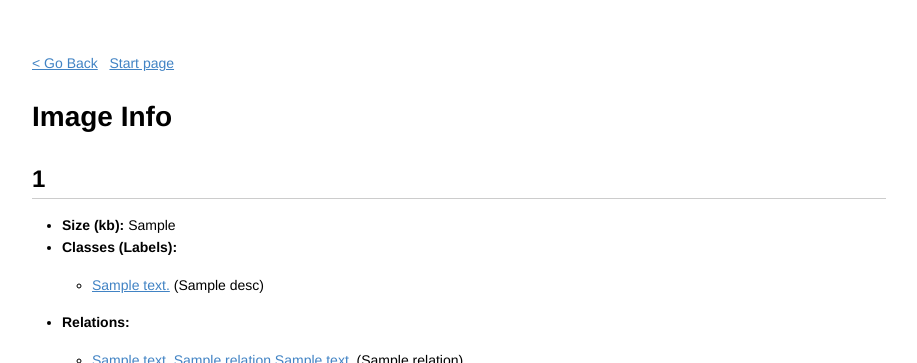
After one commit to Wilowisp98/bdcc_01_vertex_ai, a Flask app: template app/templates/image_info.html in a window 1280 px wide. The commit adds this page. Shown: the top 363 px of the page, without its empty margins (181-1098 px from the left). Run offline with Flask 3, Linux system fonts and the light colour scheme; the template is opened without the code that fills it: most values are stand-ins (such as "Sample title", 1, 10 or a date in 2020).

Commit message:
Vision AI + Image Info + Prev/Next Pages

```diff
--- a/app/main.py
+++ b/app/main.py
@@ -5,8 +5,11 @@ warnings.filterwarnings("ignore", category=FutureWarning)
 
 import flask
 import logging
+import requests
 import os
 import tfmodel
+
+import cloud_vision
 from google.cloud import bigquery
 from google.cloud import storage
 
@@ -63,7 +66,7 @@ def classes():
         FROM `{project_id}.vertex_dataset.image_labels`
         JOIN `{project_id}.vertex_dataset.classes` USING(Label)
         GROUP BY Description
-        ORDER BY NumImages DESC
+        ORDER BY Description ASC
     '''
     results_df = run_query(query)
     return flask.render_template('classes.html', results=to_flask_render_template(results_df))
@@ -84,24 +87,48 @@ def relations():
 @app.route('/image_info')
 def image_info():
     image_id = flask.request.args.get('image_id')
-    # TODO
-    return flask.render_template('not_implemented.html')
+    img_url = f'https://storage.googleapis.com/bdcc_open_images_dataset/images/{image_id}.jpg'
+    img_bytes = requests.get(img_url).content
+    size_kb = round(len(img_bytes) / 1024)
+    image_info = '''
+        SELECT
+            img.ImageId,
+            c1.Description,
+            img.label,
+            rel.relation,
+            c2.label as rel_label,
+            c2.description as rel_description
+        FROM `project01-418209.vertex_dataset.image_labels` img
+        INNER JOIN `project01-418209.vertex_dataset.classes` c1 USING (label)
+        LEFT JOIN `project01-418209.vertex_dataset.relations` rel
+            ON rel.ImageId = img.ImageId
+            AND img.label = rel.Label1
+        LEFT JOIN `project01-418209.vertex_dataset.classes` c2
+            ON c2.label = rel.label2
+        WHERE img.ImageId = '{}'
+    '''.format(image_id)
+    image_info = run_query(image_info)
+
+    labels = image_info[['label', 'Description']].drop_duplicates().to_dict(orient='records')
+    relations = image_info[['Description', 'relation', 'rel_label', 'rel_description']].drop_duplicates().dropna().to_dict(orient='records')
+    return flask.render_template('image_info.html', image_id=image_id, size_kb=size_kb, labels=labels, relations=relations)
 
 
 @app.route('/image_search')
 def image_search():
     description = flask.request.args.get('description', default='')
     image_limit = flask.request.args.get('image_limit', default=10, type=int)
+    page_num = flask.request.args.get('page', default=1, type=int)
     results_df = run_query(
         '''
         Select ImageId
         FROM `{project_id}.vertex_dataset.image_labels`
         INNER JOIN `{project_id}.vertex_dataset.classes` USING (Label)
         WHERE LOWER(description) LIKE '%{desc}%'
-        LIMIT {image_limit}
-        '''.format(project_id=PROJECT, desc=description.lower(), image_limit=image_limit)
+        LIMIT {image_limit} OFFSET {offset}
+        '''.format(project_id=PROJECT, desc=description.lower(), image_limit=image_limit, offset=(page_num-1) * image_limit)
     )
-    return flask.render_template('image_search.html', description=description, results=results_df['ImageId'].to_list())
+    return flask.render_template('image_search.html', description=description, results=results_df['ImageId'].to_list(), prev_page=max(page_num-1, 1), next_page=page_num+1, image_limit=image_limit)
 
 
 @app.route('/relation_search')
@@ -110,6 +137,7 @@ def relation_search():
     relation = flask.request.args.get('relation', default='%')
     class2 = flask.request.args.get('class2', default='%')
     image_limit = flask.request.args.get('image_limit', default=10, type=int)
+    page_num = flask.request.args.get('page', default=1, type=int)
 
     results_df = run_query(
         '''
@@ -120,10 +148,10 @@ def relation_search():
         WHERE LOWER(relation) LIKE '%{relation}%'
             AND LOWER(c1.description) LIKE '%{class1}%'
             AND LOWER(c2.description) LIKE '%{class2}%'
-        LIMIT {image_limit}
-        '''.format(project_id=PROJECT, relation=relation.lower(), image_limit=image_limit, class1=class1.lower(), class2=class2.lower())
+        LIMIT {image_limit} OFFSET {offset}
+        '''.format(project_id=PROJECT, relation=relation.lower(), image_limit=image_limit, class1=class1.lower(), class2=class2.lower(), offset=(page_num-1) * image_limit)
     )
-    return flask.render_template('relation_search.html', class1=class1, relation=relation, class2=class2, results=to_flask_render_template(results_df))
+    return flask.render_template('relation_search.html', class1=class1, relation=relation, class2=class2, results=to_flask_render_template(results_df), prev_page=max(page_num-1, 1), next_page=page_num+1, image_limit=image_limit)
 
 
 @app.route('/image_classify_classes')
@@ -136,13 +164,20 @@ def image_classify_classes():
 def image_classify():
     files = flask.request.files.getlist('files')
     min_confidence = flask.request.form.get('min_confidence', default=0.25, type=float)
+    use_vision_ai = flask.request.form.get('use_vision_ai') is not None
+    print('SECTION_WITH_IMAGE_CLASSIFY - VISIONAI VAL: ', use_vision_ai)
     results = []
     if len(files) > 1 or files[0].filename != '':
         for file in files:
-            classifications = TF_CLASSIFIER.classify(file, min_confidence)
             blob = storage.Blob(file.filename, APP_BUCKET)
             blob.upload_from_file(file, blob, content_type=file.mimetype)
             blob.make_public()
+
+            if not use_vision_ai:
+                classifications = TF_CLASSIFIER.classify(file, min_confidence)
+            else:
+                logging.info(f'image_classify: USING VISION_AI\n{blob.public_url = }')
+                classifications = cloud_vision.classify_img(blob.public_url)
             logging.info('image_classify: filename={} blob={} classifications={}'\
                 .format(file.filename,blob.name,classifications))
             results.append(dict(bucket=APP_BUCKET,
--- a/app/static/tflite/dict.txt
+++ b/app/static/tflite/dict.txt
@@ -1,10 +1,10 @@
-Lion
-Bull
-Frog
-Chicken
-Elephant
-Duck
-Dolphin
-Tortoise
-Butterfly
-Monkey
+Flower
+Dog
+Footwear
+Car
+Human eye
+Airplane
+Tree
+Bird
+Furniture
+Mammal
--- a/app/templates/classes.html
+++ b/app/templates/classes.html
@@ -22,4 +22,6 @@
     {% endfor %}
 </table>
 
+</body>
+
 {% endblock %}
--- /dev/null
+++ b/app/templates/image_info.html
@@ -0,0 +1,36 @@
+{% extends 'general-template.html'  %}
+{% block content %}
+
+<body>
+
+<h1>Image Info</h1>
+
+
+<h2>{{ image_id }}</h2>
+        <ul>
+            <li><b>Size (kb): </b> {{ size_kb }}</li>
+            <li><b>Classes (Labels): </b>
+                <ul>
+                    {% for desc in labels %}
+                        <li> <a href="/image_search?description={{ desc.Description }}">{{ desc.Description }}</a> ({{ desc.label }}) </li>
+                    {% endfor %}
+                </ul>
+            </li>
+            <li><b>Relations: </b>
+                <ul>{% for relation in relations %}
+                        <li>
+                            <a href="/relation_search?class1={{ relation.Description }}&relation={{ relation.relation }}&class2={{ relation.rel_description }}&image_limit=10&page_number=1"">
+                                {{ relation.Description }} {{ relation.relation }} {{ relation.rel_description }}</a> ({{ relation.rel_label }})
+                        </li>
+                {% endfor %}</ul>
+            </li>
+        </ul>
+        <a href="https://storage.googleapis.com/bdcc_open_images_dataset/images/{{ image_id }}.jpg">
+            <img width="600" src="https://storage.googleapis.com/bdcc_open_images_dataset/images/{{ image_id }}.jpg"/>
+        </a>
+
+<br/>
+
+</body>
+
+{% endblock %}
--- a/app/templates/relations.html
+++ b/app/templates/relations.html
@@ -12,9 +12,10 @@
     </tr>
     {% for result in results %}
 
-        <tr><td><a href="/relation_search??class1=%25&relation={{ result[0] }}&class2=%25&image_limit=10"">{{ result[0] }}</a></td>
+        <tr><td><a href="/relation_search?class1=%25&relation={{ result[0] }}&class2=%25&image_limit=10"">{{ result[0] }}</a></td>
         <td>{{ result[1] }}</td></tr>
     {% endfor %}
 </table>
 
+</body>
 {% endblock %}
```
Also changed, not shown: app/cloud_vision.py (added, +43 -0 lines), app/static/tflite/dict_original.txt (added, +10 -0 lines), app/templates/image_search.html (+7 -0 lines), app/templates/index.html (+11 -5 lines), app/templates/relation_search.html (+8 -2 lines), 2 other files.
